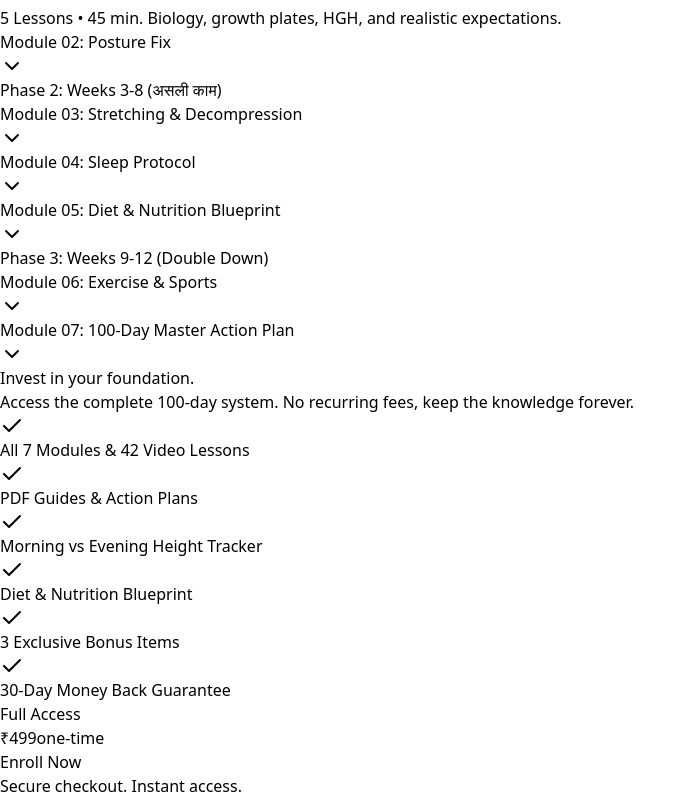
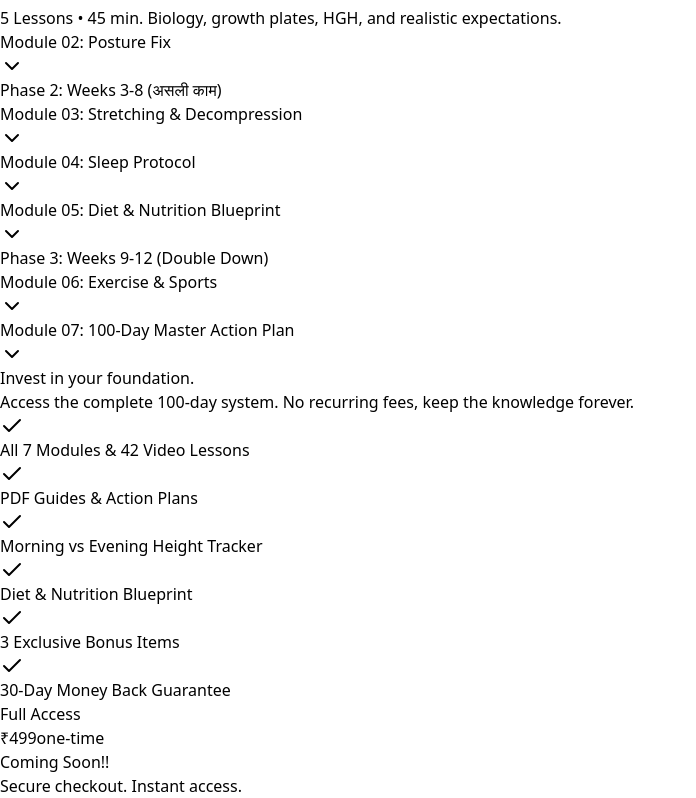
Before and after one commit to SuperGodSpirit/lambakar, a React (Vite) app: page / in a window 1280 px wide. Shown: the part 654-1452 px from the top of the page, without its empty margins (0-696 px from the left). Built offline with nearby package versions, Linux system fonts and the light colour scheme.

Commit message:
update my site

```diff
--- a/src/App.jsx
+++ b/src/App.jsx
@@ -153,7 +153,7 @@ export default function App() {
               <span className="text-zinc-500 font-medium">one-time</span>
             </div>
             <button className="w-full bg-blue-600 text-white py-4 rounded-xl font-bold text-lg hover:bg-blue-700 transition-colors">
-              Enroll Now
+              Coming Soon!!
             </button>
             <p className="text-center text-zinc-400 text-xs mt-4">Secure checkout. Instant access.</p>
           </div>
```
